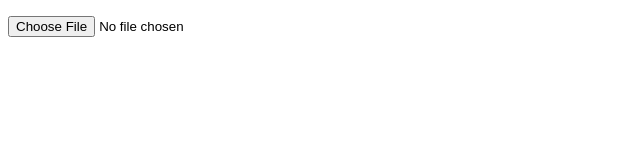
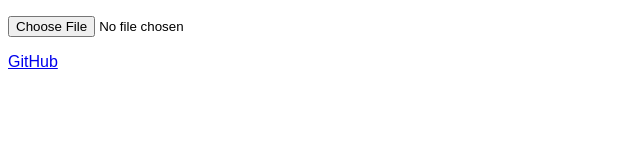
Before and after one commit to GarboMuffin/sb3o, a website: page index.html in a window 1280 px wide. Shown: the full height of the page, 0-640 px from the left. Drawn offline with Linux system fonts and the light colour scheme.

Commit message:
Update website

```diff
--- a/index.html
+++ b/index.html
@@ -1,12 +1,18 @@
 <!DOCTYPE html>
 <html>
   <head>
-
+    <title>sb3o</title>
+    <style>
+      body {
+        font-family: sans-serif;
+      }
+    </style>
   </head>
   <body>
     <p>
       <input type="file" accept=".sb3" autocomplete="off">
       <p id="dbg"></p>
+      <p><a href="https://github.com/GarboMuffin/sb3o">GitHub</a></p>
     </p>
     <script src="dist/main.js"></script>
     <script>
```
